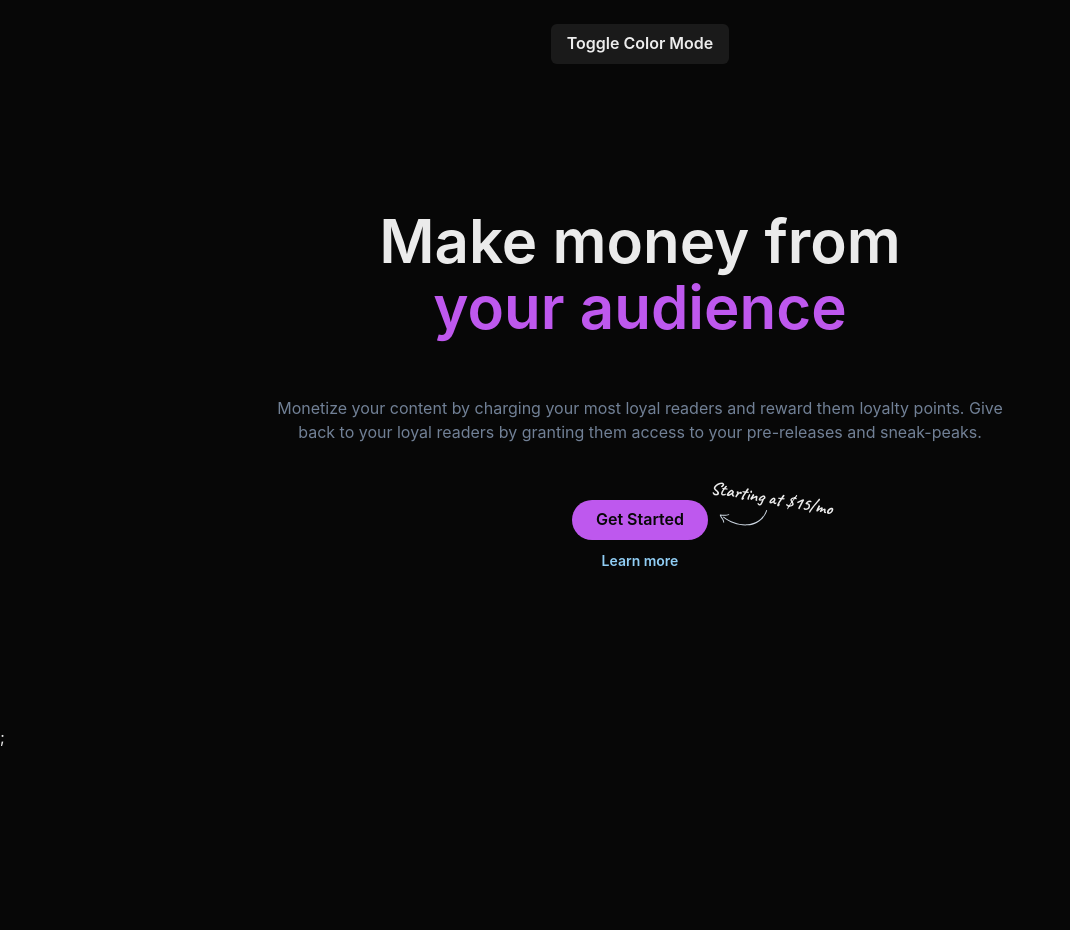
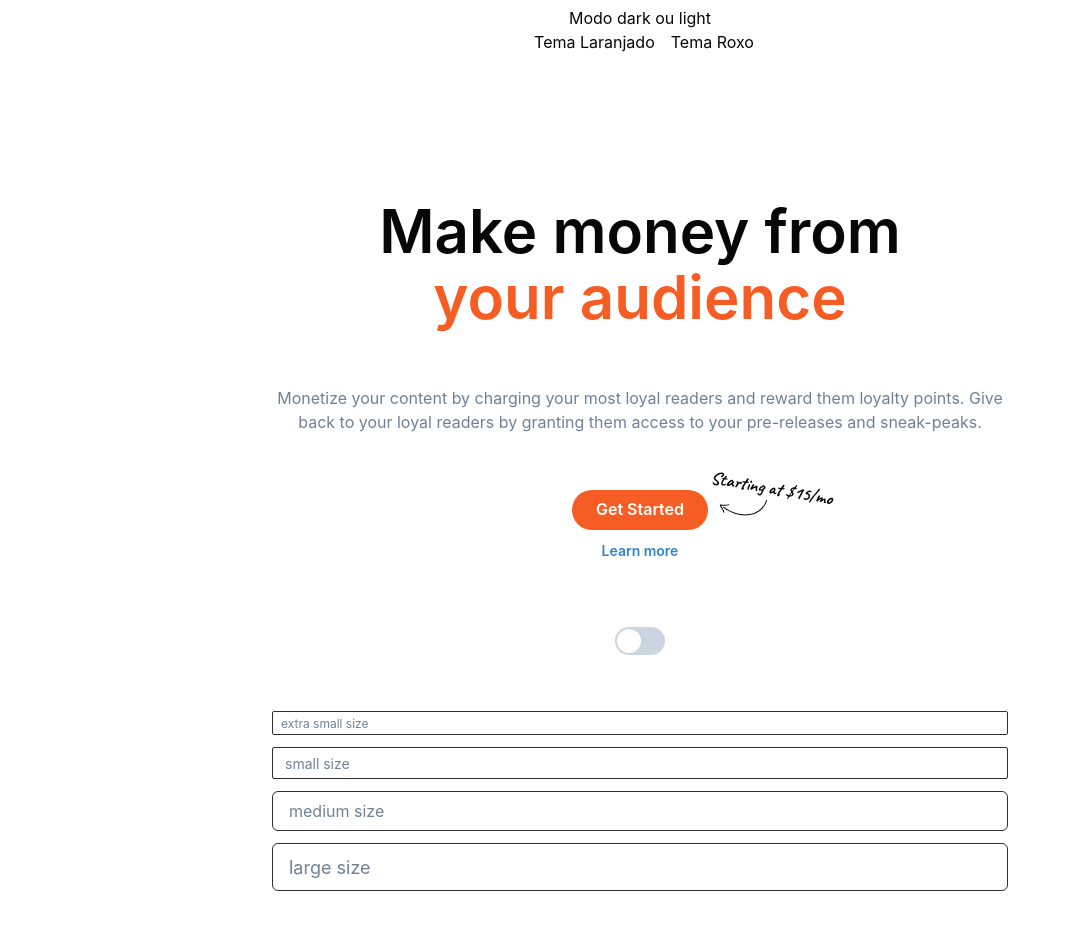
Before and after one commit to wagneraraujo/multicolorschemechackra, a Next.js app: page / in a window 1280 px wide. Shown: the top 930 px of the page, without its empty margins (0-1070 px from the left). Before the commit the page ends 800 px from the top, so only its background shows below. Built offline with nearby package versions, Linux system fonts and the light colour scheme.

Commit message:
create themes

```diff
--- /dev/null
+++ b/components/themeColor/index.js
@@ -0,0 +1,57 @@
+import * as React from "react";
+import {
+  Box,
+  Heading,
+  Container,
+  Text,
+  Button,
+  Stack,
+  Icon,
+  useColorModeValue,
+  createIcon,
+  Flex,
+  useColorMode,
+  extendTheme,
+  useStyleConfig,
+  forwardRef,
+  chakra,
+  HTMLChakraProps,
+  ThemingProps,
+  Switch,
+  Input,
+  Radio,
+  RadioGroup,
+} from "@chakra-ui/react";
+
+export const ThemeColor = ({ colortheme }) => {
+  const [value, setValue] = React.useState("purpleTheme");
+  const { toggleColorMode } = useColorMode();
+  const [themecolor, setThemecolor] = React.useState(colortheme);
+
+  const SelectColorScheme = (value) => {
+    window.localStorage.setItem("themecolorbkm", value);
+    setThemecolor(value);
+  };
+
+  React.useEffect(() => {
+    const valueTheme = window.localStorage.getItem("themecolorbkm");
+    const the = valueTheme;
+    console.log("th", the);
+  }, [colortheme, themecolor]);
+
+  return (
+    <Flex direction="column" justifyContent="center" alignItems="center">
+      {/* Remove the variant to see the other custom styling */}
+      <Button onClick={toggleColorMode} mt={6}>
+        Modo dark ou light
+      </Button>
+
+      <RadioGroup onChange={SelectColorScheme} value={themecolor}>
+        <Stack direction="row">
+          <Radio value="orangeTheme">Tema Laranjado</Radio>
+          <Radio value="purpleTheme">Tema Roxo</Radio>
+        </Stack>
+      </RadioGroup>
+    </Flex>
+  );
+};
--- a/pages/_app.js
+++ b/pages/_app.js
@@ -1,10 +1,18 @@
-import { ChakraProvider } from "@chakra-ui/react";
+import * as React from "react";
+import { ChakraProvider, theme } from "@chakra-ui/react";
 import { purpleTheme, orangeTheme } from "../styles/theme";
-function MyApp({ Component, pageProps }) {
+import { ThemeColor } from "../components/themeColor";
+import react from "react";
+import { useThemeSelect } from "../components/themeColor";
+
+function MyApp({ Component, pageProps, colortheme }) {
   return (
-    <ChakraProvider theme={purpleTheme}>
-      <Component {...pageProps} />;
-    </ChakraProvider>
+    <>
+      <ThemeColor />
+      <ChakraProvider theme={orangeTheme}>
+        <Component {...pageProps} />
+      </ChakraProvider>
+    </>
   );
 }
 
--- a/pages/index.js
+++ b/pages/index.js
@@ -17,19 +17,13 @@ import {
   chakra,
   HTMLChakraProps,
   ThemingProps,
+  Switch,
+  Input,
 } from "@chakra-ui/react";
 
 export default function Home() {
-  const { toggleColorMode } = useColorMode();
-
   return (
     <>
-      <Flex direction="column" justifyContent="center" alignItems="center">
-        {/* Remove the variant to see the other custom styling */}
-        <Button onClick={toggleColorMode} mt={6}>
-          Toggle Color Mode
-        </Button>
-      </Flex>
       <Head>
         <link
           href="https://fonts.googleapis.com/css2?family=Caveat:wght@700&display=swap"
@@ -101,6 +95,16 @@ export default function Home() {
               </Text>
             </Box>
           </Stack>
+
+          <Stack>
+            <Switch id="email-alerts" size="lg" />
+          </Stack>
+          <Stack spacing={3}>
+            <Input placeholder="extra small size" size="xs" />
+            <Input placeholder="small size" size="sm" />
+            <Input placeholder="medium size" size="md" />
+            <Input placeholder="large size" size="lg" />
+          </Stack>
         </Stack>
       </Container>
     </>
```
